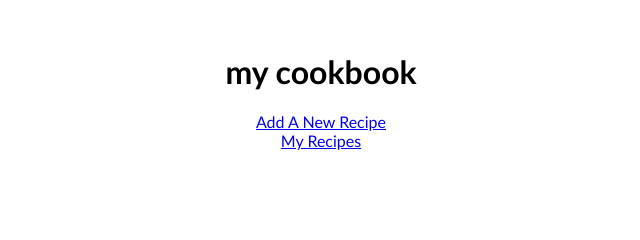
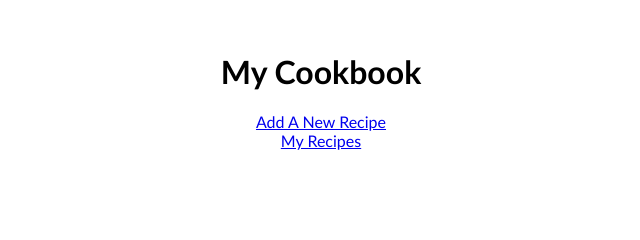
Before and after one commit to VivienCai/CookBook, a website: page index.html in a window 1280 px wide. Shown: the part 310-550 px from the top of the page, 319-959 px from the left. Drawn offline with nearby package versions, Linux system fonts and the light colour scheme.

Commit message:
fix some spelling error

```diff
--- a/index.html
+++ b/index.html
@@ -9,7 +9,7 @@
     <title>CookBook</title>
   </head>
   <body>
-    <h1>my cookbook</h1>
+    <h1>My Cookbook</h1>
     <a href="./newRecipe.html"> Add A New Recipe</a>
     <a href="./myRecipes.html">My Recipes</a>
   </body>
```
Also changed, not shown: scripts/add_recipe.js (+5 -6 lines).
